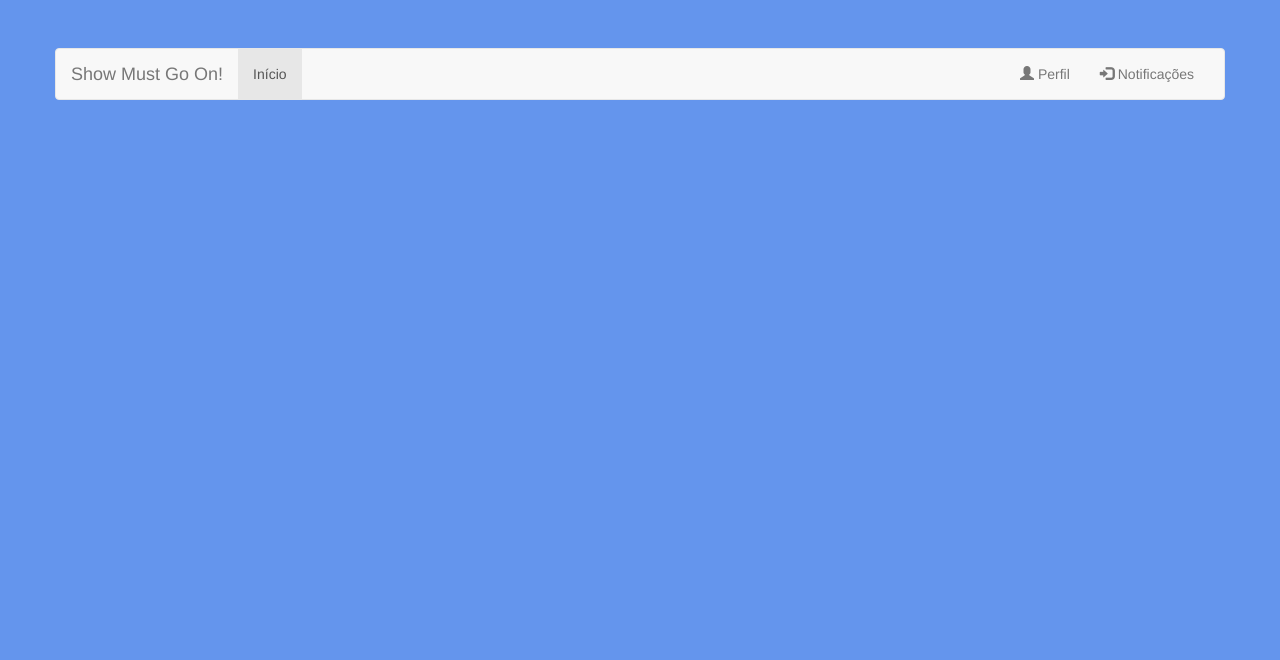
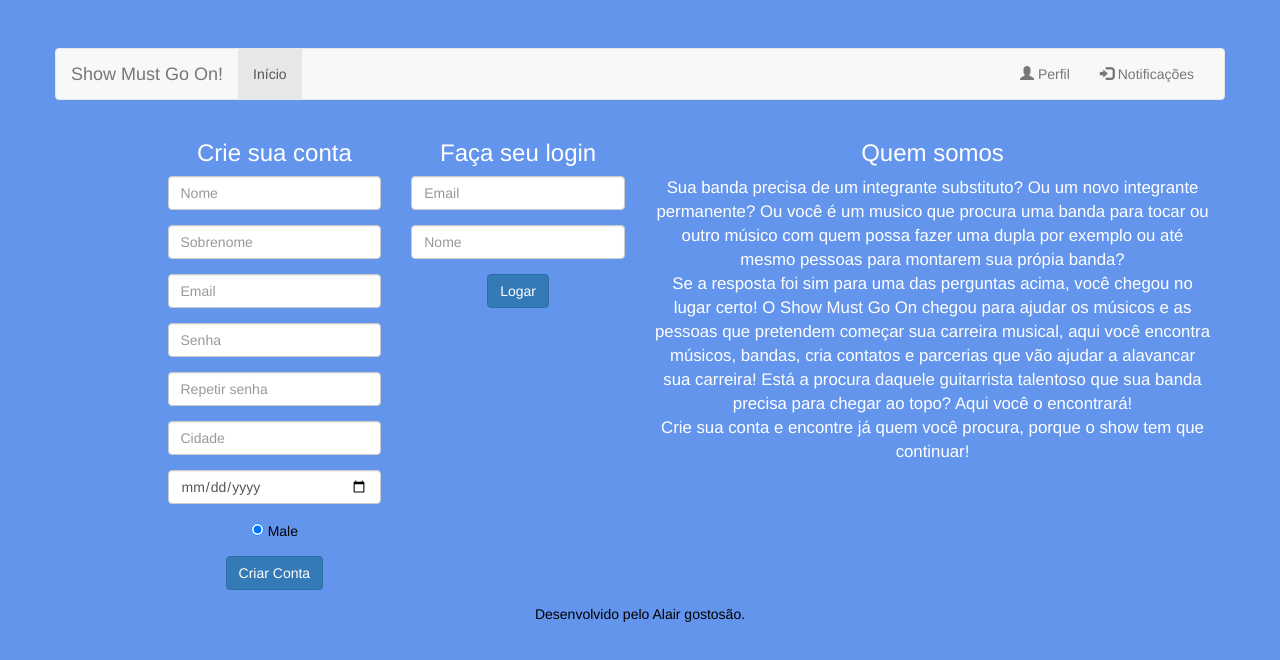
Before and after one commit to chandriano/smgo, a website: page index.html in a window 1280 px wide. Drawn offline with nearby package versions, Linux system fonts and the light colour scheme.

Commit message:
alteraçao na logica de rotas

```diff
--- a/index.html
+++ b/index.html
@@ -8,7 +8,6 @@
 	<script src="lib/angular/angular.js"></script>
 	<script src="lib/angular/angular-messages.js"></script>
 	<script src="js/app.js"></script>
-	<script src="js/controller/smgo.js"></script>
 	<script src="lib/angular/angular-route.js"></script>
 	<script src="js/config/routeConfig.js"></script>
 </head>
@@ -40,7 +39,7 @@
 		<body class="jumbotron">
 			<div class="col-md-1">
 			</div>
-			<div class="col-md-5" ng-controller="smgoCtrl">
+			<div class="col-md-5">
 				<div class="inicial" ng-view></div>
 			</div>
 			<div class="col-md-6">
--- a/js/config/routeConfig.js
+++ b/js/config/routeConfig.js
@@ -1,6 +1,7 @@
 angular.module("smgo").config(function ($routeProvider) {
 	$routeProvider.when("/", {
-		templateUrl: "view/inicial.html"
+		templateUrl: "view/inicial.html",
+		controller: 'smgoCtrl'
 	})
 
 	.when("/login", {
```
